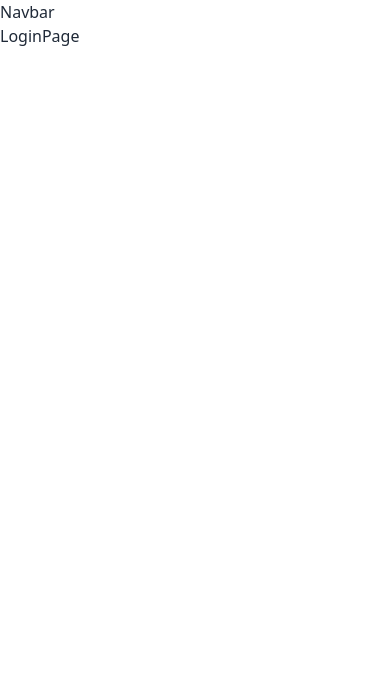
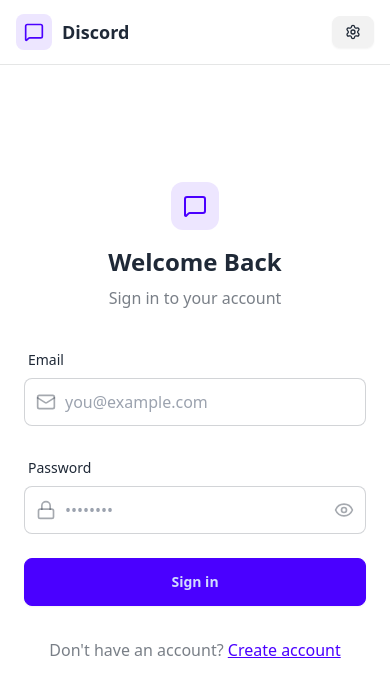
Before and after one commit to hrvz-09/discord-app, a React (Vite) app in the folder frontend/: page /login in a window 390 px wide. Shown: the top 694 px of the page. Built offline with nearby package versions, Linux system fonts and the light colour scheme; no server answers.

Commit message:
finished login/signup pages and accompanying functions

```diff
--- a/frontend/package.json
+++ b/frontend/package.json
@@ -14,6 +14,7 @@
     "lucide-react": "^0.544.0",
     "react": "^19.1.0",
     "react-dom": "^19.1.0",
+    "react-hot-toast": "^2.6.0",
     "react-router-dom": "^7.9.3",
     "zustand": "^5.0.8"
   },
--- a/frontend/src/App.jsx
+++ b/frontend/src/App.jsx
@@ -10,13 +10,14 @@
 import { useAuthStore } from "./store/useAuthStore";
 import { useEffect } from "react";
 import { Loader } from "lucide-react";
+import { Toaster } from "react-hot-toast";
 
 const App = () => {
   const { authUser, checkAuth, isCheckingAuth } = useAuthStore();
 
   useEffect(() => {
     checkAuth();
-  }, [authUser]);
+  }, [checkAuth]);
 
   console.log({ authUser });
 
@@ -50,6 +51,8 @@
           element={authUser ? <ProfilePage /> : <Navigate to="/login" />}
         />
       </Routes>
+
+      <Toaster />
     </div>
   );
 };
--- a/frontend/src/components/AuthImagePattern.jsx
+++ b/frontend/src/components/AuthImagePattern.jsx
@@ -8,7 +8,7 @@
           {[...Array(9)].map((_, i) => (
             <div
               key={i}
-              className={`aspect-square rounded-2xl bg-primary opacity-80 ${
+              className={`aspect-square rounded-2xl bg-primary ${
                 i % 2 === 0 ? "animate-pulse" : ""
               }`}
             />
--- a/frontend/src/components/Navbar.jsx
+++ b/frontend/src/components/Navbar.jsx
@@ -1,7 +1,55 @@
 import React from "react";
+import { useAuthStore } from "../store/useAuthStore";
+import { Link } from "react-router-dom";
+import { LogOut, MessageSquare, Settings, User } from "lucide-react";
+const Navbar = () => {
+  const { logout, authUser } = useAuthStore();
+  return (
+    <header className="bg-base-100 border-b border-base-300 fixed w-full top-0 z-40 backdrop-blur-lg bg-base-100/80">
+      <div className="container mx-auto px-4 h-16">
+        <div className="flex items-center justify-between h-full">
+          <div className="flex items-center gap-8">
+            <Link
+              to="/"
+              className="flex items-center gap-2.5 hover:opacity-80 transition-all"
+            >
+              <div className="size-9 rounded-lg bg-primary/10 flex items-center justify-center">
+                <MessageSquare className="w-5 h-5 text-primary" />
+              </div>
+              <h1 className="text-lg font-bold">Discord</h1>
+            </Link>
+          </div>
 
-const Navbar = () => {
-  return <div>Navbar</div>;
+          <div className="flex items-center gap-2">
+            <Link
+              to={"/settings"}
+              className={`
+              btn btn-sm gap-2 transition-colors
+
+              `}
+            >
+              <Settings className="w-4 h-4" />
+              <span className="hidden sm:inline">Settings</span>
+            </Link>
+
+            {authUser && (
+              <>
+                <Link to={"/profile"} className={`btn btn-sm gap-2`}>
+                  <User className="size-5" />
+                  <span className="hidden sm:inline">Profile</span>
+                </Link>
+
+                <button className="flex gap-2 items-center" onClick={logout}>
+                  <LogOut className="size-5" />
+                  <span className="hidden sm:inline">Logout</span>
+                </button>
+              </>
+            )}
+          </div>
+        </div>
+      </div>
+    </header>
+  );
 };
 
 export default Navbar;
--- a/frontend/src/pages/LoginPage.jsx
+++ b/frontend/src/pages/LoginPage.jsx
@@ -1,7 +1,129 @@
-import React from "react";
+import { useState } from "react";
+import { useAuthStore } from "../store/useAuthStore";
+import AuthImagePattern from "../components/AuthImagePattern";
+import { Link } from "react-router-dom";
+import { Eye, EyeOff, Loader2, Lock, Mail, MessageSquare } from "lucide-react";
 
 const LoginPage = () => {
-  return <div>LoginPage</div>;
+  const [showPassword, setShowPassword] = useState(false);
+  const [formData, setFormData] = useState({
+    email: "",
+    password: "",
+  });
+  const { login, isLoggingIn } = useAuthStore();
+
+  const handleSubmit = async (e) => {
+    e.preventDefault();
+    login(formData);
+  };
+
+  return (
+    <div className="h-screen grid lg:grid-cols-2">
+      {/* Left Side - Form */}
+      <div className="flex flex-col justify-center items-center p-6 sm:p-12">
+        <div className="w-full max-w-md space-y-8">
+          {/* Logo */}
+          <div className="text-center mb-8">
+            <div className="flex flex-col items-center gap-2 group">
+              <div
+                className="w-12 h-12 rounded-xl bg-primary/10 flex items-center justify-center group-hover:bg-primary/20
+              transition-colors"
+              >
+                <MessageSquare className="w-6 h-6 text-primary" />
+              </div>
+              <h1 className="text-2xl font-bold mt-2">Welcome Back</h1>
+              <p className="text-base-content/60">Sign in to your account</p>
+            </div>
+          </div>
+
+          {/* Form */}
+          <form onSubmit={handleSubmit} className="space-y-6">
+            <div className="form-control">
+              <label className="label">
+                <span className="label-text font-medium">Email</span>
+              </label>
+              <div className="relative">
+                <div className="absolute inset-y-0 left-0 pl-3 flex items-center pointer-events-none">
+                  <Mail className="h-5 w-5 text-base-content/40" />
+                </div>
+                <input
+                  type="email"
+                  className={`input input-bordered w-full pl-10`}
+                  placeholder="you@example.com"
+                  value={formData.email}
+                  onChange={(e) =>
+                    setFormData({ ...formData, email: e.target.value })
+                  }
+                />
+              </div>
+            </div>
+
+            <div className="form-control">
+              <label className="label">
+                <span className="label-text font-medium">Password</span>
+              </label>
+              <div className="relative">
+                <div className="absolute inset-y-0 left-0 pl-3 flex items-center pointer-events-none">
+                  <Lock className="h-5 w-5 text-base-content/40" />
+                </div>
+                <input
+                  type={showPassword ? "text" : "password"}
+                  className={`input input-bordered w-full pl-10`}
+                  placeholder="••••••••"
+                  value={formData.password}
+                  onChange={(e) =>
+                    setFormData({ ...formData, password: e.target.value })
+                  }
+                />
+                <button
+                  type="button"
+                  className="absolute inset-y-0 right-0 pr-3 flex items-center"
+                  onClick={() => setShowPassword(!showPassword)}
+                >
+                  {showPassword ? (
+                    <EyeOff className="h-5 w-5 text-base-content/40" />
+                  ) : (
+                    <Eye className="h-5 w-5 text-base-content/40" />
+                  )}
+                </button>
+              </div>
+            </div>
+
+            <button
+              type="submit"
+              className="btn btn-primary w-full"
+              disabled={isLoggingIn}
+            >
+              {isLoggingIn ? (
+                <>
+                  <Loader2 className="h-5 w-5 animate-spin" />
+                  Loading...
+                </>
+              ) : (
+                "Sign in"
+              )}
+            </button>
+          </form>
+
+          <div className="text-center">
+            <p className="text-base-content/60">
+              Don&apos;t have an account?{" "}
+              <Link to="/signup" className="link link-primary">
+                Create account
+              </Link>
+            </p>
+          </div>
+        </div>
+      </div>
+
+      {/* Right Side - Image/Pattern */}
+      <AuthImagePattern
+        title={"Welcome back!"}
+        subtitle={
+          "Sign in to continue your conversations and catch up with your messages."
+        }
+      />
+    </div>
+  );
 };
-
 export default LoginPage;
--- a/frontend/src/pages/SignUpPage.jsx
+++ b/frontend/src/pages/SignUpPage.jsx
@@ -12,6 +12,7 @@
 } from "lucide-react";
 import { Link } from "react-router-dom";
 import AuthImagePattern from "../components/AuthImagePattern";
+import toast from "react-hot-toast";
 
 const SignUpPage = () => {
   const [showPassword, setShowPassword] = useState(false);
@@ -24,9 +25,25 @@
 
   const { signup, isSigningUp } = useAuthStore();
 
-  const validateForm = () => {};
+  const validateForm = () => {
+    if (!formData.fullName.trim()) return toast.error("Full name is required");
+    if (!formData.email.trim()) return toast.error("Email is required");
+    if (!/\S+@\S+\.\S+/.test(formData.email)) {
+      return toast.error("Invalid email format");
+    }
+    if (!formData.password) return toast.error("Password is required");
+    if (formData.password.length < 6) {
+      return toast.error("Password must be atleast 6 characters");
+    }
+
+    return true;
+  };
   const handleSubmit = (e) => {
     e.preventDefault();
+
+    const success = validateForm();
+
+    if (success === true) signup(formData);
   };
 
   return (
--- a/frontend/src/store/useAuthStore.js
+++ b/frontend/src/store/useAuthStore.js
@@ -1,5 +1,6 @@
 import { create } from "zustand";
 import { axiosInstance } from "../lib/axios.js";
+import toast from "react-hot-toast";
 
 export const useAuthStore = create((set) => ({
   authUser: null,
@@ -21,5 +22,40 @@
     }
   },
 
-  signUp: async (data) => {},
+  signup: async (data) => {
+    set({ isSigningUp: true });
+
+    try {
+      const res = await axiosInstance.post("/auth/signup", data);
+      set({ authUser: res.data });
+      toast.success("Account created successfully");
+    } catch (error) {
+      toast.error(error.response.data.message);
+    } finally {
+      set({ isSigningUp: false });
+    }
+  },
+
+  login: async (data) => {
+    set({ isLoggingIn: true });
+    try {
+      const res = await axiosInstance.post("/auth/login", data);
+      set({ authUser: res.data });
+      toast.success("Logged in successfully");
+    } catch (error) {
+      toast.error(error.response.data.message);
+    } finally {
+      set({ isLoggingIn: false });
+    }
+  },
+
+  logout: async () => {
+    try {
+      await axiosInstance.post("/auth/logout");
+      set({ authUser: null });
+      toast.success("Logged out successfully");
+    } catch (error) {
+      toast.error(error.response.data.message);
+    }
+  },
 }));
```
Also changed, not shown: 1 other file (tests, documents, lock files or other folders).
